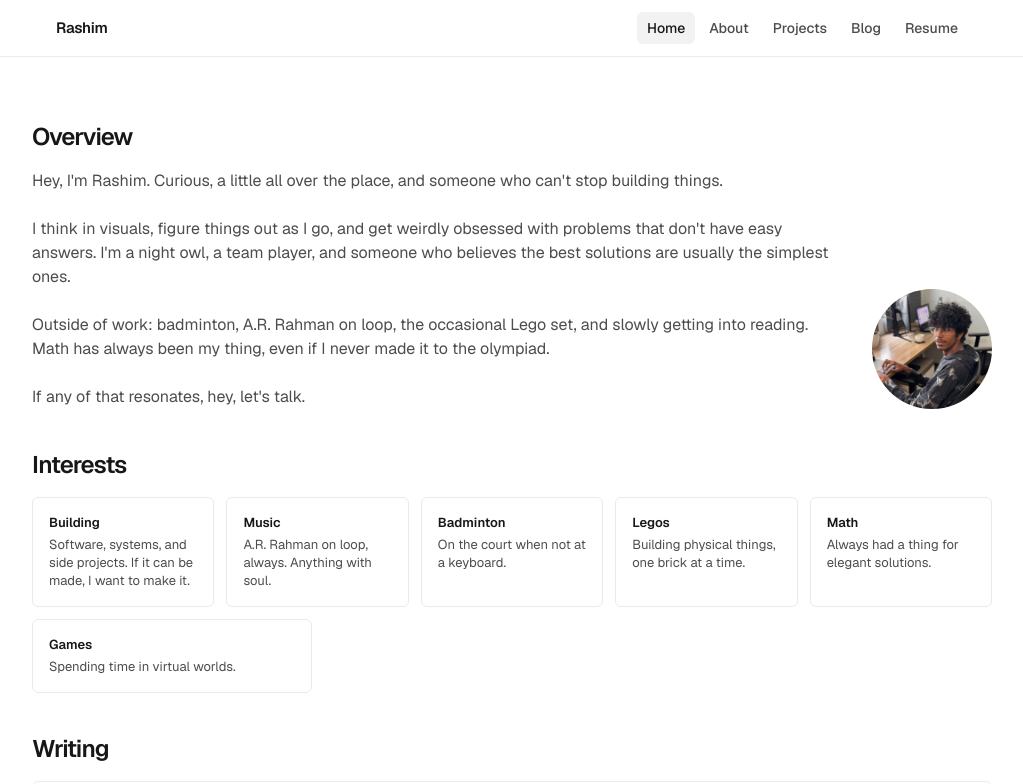
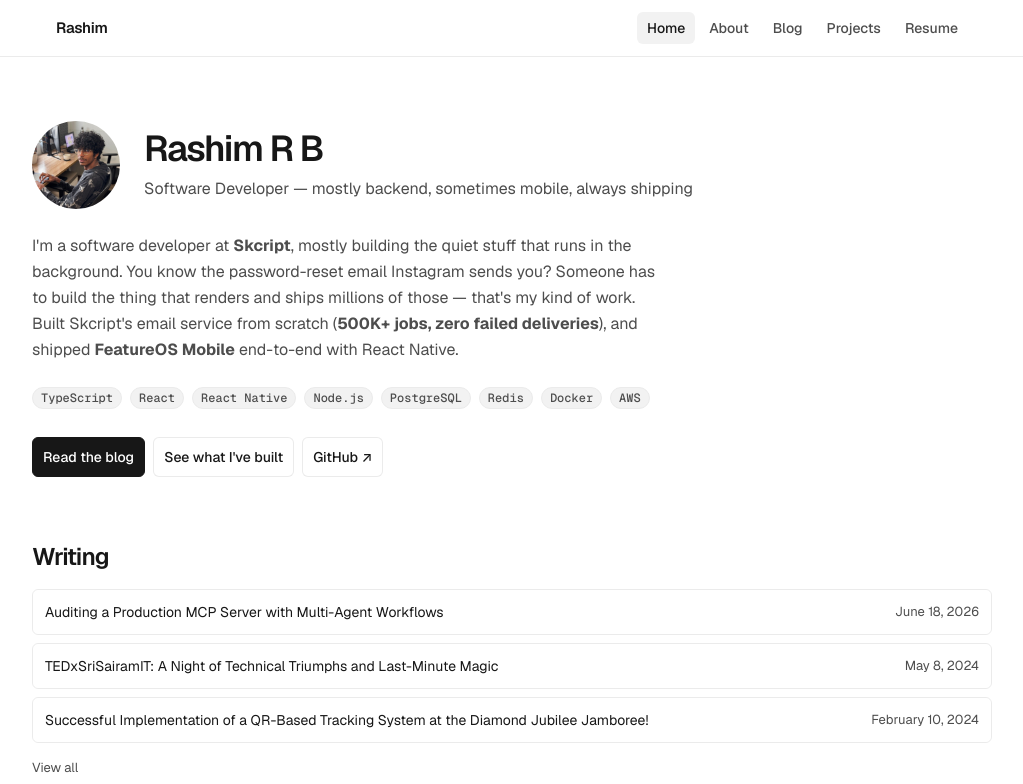
Before and after one commit to rashim2104/portfolio, a Next.js app: page / in a window 1280 px wide. Shown: the top 784 px of the page, without its empty margins (128-1151 px from the left). Built offline with nearby package versions, Linux system fonts and the light colour scheme.

Commit message:
feat: humanize home page with dev-facing hero and blog-first layout

```diff
--- a/src/app/page.tsx
+++ b/src/app/page.tsx
@@ -1,13 +1,14 @@
 import React from "react";
 import Link from "next/link";
+import Image from "next/image";
 import { baseURL } from "@/app/resources";
-import { home, person } from "@/app/resources/content";
+import { home, person, social } from "@/app/resources/content";
 import { getPosts } from "@/app/utils/utils";
 import { formatDate } from "@/app/utils/formatDate";
 
 export async function generateMetadata() {
-  const title = "Rashim R B - Full Stack Developer";
-  const description = "Full Stack Developer at Skcript specializing in TypeScript, React Native, Node.js. Building production-grade email services, mobile apps, and scalable systems. Based in Chennai.";
+  const title = "Rashim R B - Software Developer";
+  const description = "Software Developer at Skcript specializing in TypeScript, React Native, Node.js. Building production-grade email services, mobile apps, and scalable systems. Based in Chennai.";
   const ogImage = `https://${baseURL}/og?type=default&title=${encodeURIComponent(title)}&description=${encodeURIComponent(description)}`;
 
   return {
@@ -32,65 +33,67 @@ export async function generateMetadata() {
   };
 }
 
+const githubLink = social.find((s) => s.name === "GitHub")?.link ?? "https://github.com/rashim2104";
+
 export default function Home() {
   const posts = getPosts(["src", "app", "blog", "posts"])
     .sort((a, b) => new Date(b.metadata.publishedAt).getTime() - new Date(a.metadata.publishedAt).getTime())
     .slice(0, 3);
 
   return (
-    <div style={{ maxWidth: "var(--max-w-md)", width: "100%", display: "flex", flexDirection: "column", gap: "var(--space-10)" }}>
+    <div style={{ maxWidth: "var(--max-w-md)", width: "100%", display: "flex", flexDirection: "column", gap: "var(--space-16)" }}>
 
-      {/* Overview */}
-      <section style={{ display: "flex", flexDirection: "column", gap: "var(--space-4)" }}>
-        <h2 style={{ fontSize: "24px", fontWeight: 600, letterSpacing: "-0.96px", lineHeight: "32px", color: "var(--color-primary)", margin: 0 }}>
-          Overview
-        </h2>
-        <div style={{ display: "flex", gap: "var(--space-8)", alignItems: "flex-start", flexWrap: "wrap-reverse" }}>
-          <p style={{ fontSize: "16px", lineHeight: "24px", color: "var(--color-secondary)", flex: 1, minWidth: "200px", margin: 0 }}>
-            {home.about}
-          </p>
-          <img
+      {/* Hero */}
+      <section style={{ display: "flex", flexDirection: "column", gap: "var(--space-6)" }}>
+        <div style={{ display: "flex", gap: "var(--space-6)", alignItems: "center", flexWrap: "wrap" }}>
+          <Image
             src={person.avatar}
-            alt={person.name}
+            alt={`${person.name} — Software Developer based in Chennai`}
+            width={88}
+            height={88}
+            priority
             style={{
-              width: "120px",
-              height: "120px",
+              width: "88px",
+              height: "88px",
               borderRadius: "var(--radius-full)",
               objectFit: "cover",
               flexShrink: 0,
             }}
           />
+          <div style={{ display: "flex", flexDirection: "column", gap: "var(--space-2)", minWidth: "240px", flex: 1 }}>
+            <h1 style={{ fontSize: "36px", fontWeight: 600, letterSpacing: "-1.6px", lineHeight: "40px", color: "var(--color-primary)", margin: 0 }}>
+              {person.name}
+            </h1>
+            <p style={{ fontSize: "16px", lineHeight: "24px", color: "var(--color-secondary)", margin: 0 }}>
+              {home.headline}
+            </p>
+          </div>
         </div>
-      </section>
 
-      {/* Interests */}
-      <section style={{ display: "flex", flexDirection: "column", gap: "var(--space-4)" }}>
-        <h2 style={{ fontSize: "24px", fontWeight: 600, letterSpacing: "-0.96px", lineHeight: "32px", color: "var(--color-primary)", margin: 0 }}>
-          Interests
-        </h2>
-        <div style={{ display: "flex", flexWrap: "wrap", gap: "var(--space-3)" }}>
-          {home.interests.map((interest) => (
-            <div
-              key={interest.title}
-              style={{
-                display: "flex",
-                flexDirection: "column",
-                gap: "var(--space-1)",
-                padding: "var(--space-4)",
-                border: "1px solid var(--gray-400)",
-                borderRadius: "var(--radius-sm)",
-                flex: "1 1 180px",
-                maxWidth: "280px",
-              }}
-            >
-              <span style={{ fontSize: "13px", fontWeight: 600, lineHeight: "18px", color: "var(--color-primary)" }}>
-                {interest.title}
-              </span>
-              <span style={{ fontSize: "13px", lineHeight: "18px", color: "var(--color-secondary)" }}>
-                {interest.description}
-              </span>
-            </div>
+        <p style={{ fontSize: "16px", lineHeight: "26px", color: "var(--color-secondary)", margin: 0, maxWidth: "60ch" }}>
+          {home.intro}
+        </p>
+
+        {/* Tech stack */}
+        <div style={{ display: "flex", flexWrap: "wrap", gap: "var(--space-2)" }}>
+          {home.stack.map((tech) => (
+            <span key={tech} className="tag" style={{ fontFamily: "var(--font-mono)" }}>
+              {tech}
+            </span>
           ))}
+        </div>
+
+        {/* CTAs */}
+        <div style={{ display: "flex", flexWrap: "wrap", gap: "var(--space-2)", marginTop: "var(--space-1)" }}>
+          <Link href="/blog" className="btn btn-primary">
+            Read the blog
+          </Link>
+          <Link href="/work" className="btn btn-secondary">
+            See what I've built
+          </Link>
+          <a href={githubLink} target="_blank" rel="noopener noreferrer" className="btn btn-secondary">
+            GitHub ↗
+          </a>
         </div>
       </section>
 
@@ -121,6 +124,35 @@ export default function Home() {
           </Link>
         </section>
       )}
+
+      {/* Interests */}
+      <section style={{ display: "flex", flexDirection: "column", gap: "var(--space-4)" }}>
+        <h2 style={{ fontSize: "24px", fontWeight: 600, letterSpacing: "-0.96px", lineHeight: "32px", color: "var(--color-primary)", margin: 0 }}>
+          Beyond the keyboard
+        </h2>
+        <div style={{ display: "grid", gridTemplateColumns: "repeat(auto-fill, minmax(220px, 1fr))", gap: "var(--space-3)" }}>
+          {home.interests.map((interest) => (
+            <div
+              key={interest.title}
+              style={{
+                display: "flex",
+                flexDirection: "column",
+                gap: "var(--space-1)",
+                padding: "var(--space-4)",
+                border: "1px solid var(--gray-400)",
+                borderRadius: "var(--radius-sm)",
+              }}
+            >
+              <span style={{ fontSize: "13px", fontWeight: 600, lineHeight: "18px", color: "var(--color-primary)" }}>
+                {interest.title}
+              </span>
+              <span style={{ fontSize: "13px", lineHeight: "18px", color: "var(--color-secondary)" }}>
+                {interest.description}
+              </span>
+            </div>
+          ))}
+        </div>
+      </section>
     </div>
   );
 }
--- a/src/app/resources/content.js
+++ b/src/app/resources/content.js
@@ -43,8 +43,26 @@ const social = [
 const home = {
   label: "Home",
   title: person.name,
-  description: `Software Developer & IT Engineering Student from ${person.location}`,
-  headline: <>Software Developer & IT Engineering Student</>,
+  description: `Software Developer from ${person.location}, building backend systems and mobile apps at Skcript`,
+  headline: <>Software Developer — mostly backend, sometimes mobile, always shipping</>,
+  tagline: "better late than never",
+  intro: <>
+    I'm a software developer at <strong>Skcript</strong>, mostly building the quiet stuff that runs in
+    the background. You know the password-reset email Instagram sends you? Someone has to build the thing
+    that renders and ships millions of those — that's my kind of work. Built Skcript's email service from
+    scratch (<strong>500K+ jobs, zero failed deliveries</strong>), and shipped <strong>FeatureOS Mobile</strong> end-to-end
+    with React Native.
+  </>,
+  stack: [
+    "TypeScript",
+    "React",
+    "React Native",
+    "Node.js",
+    "PostgreSQL",
+    "Redis",
+    "Docker",
+    "AWS",
+  ],
   about: <>Hey, I'm Rashim. Curious, a little all over the place, and someone who can't stop building things.
     <br /><br />
     I think in visuals, figure things out as I go, and get weirdly obsessed with problems that don't have easy answers. I'm a night owl, a team player, and someone who believes the best solutions are usually the simplest ones.
@@ -56,27 +74,27 @@ const home = {
   interests: [
     {
       title: "Building",
-      description: "Software, systems, and side projects. If it can be made, I want to make it.",
+      description: "software, systems, side projects. if it can be built, i want to build it.",
     },
     {
       title: "Music",
-      description: "A.R. Rahman on loop, always. Anything with soul.",
+      description: "something chill always playing — a.r. rahman to indie. it never really stops.",
     },
     {
       title: "Badminton",
-      description: "On the court when not at a keyboard.",
+      description: "been too long. gotta get back on the court.",
     },
     {
       title: "Legos",
-      description: "Building physical things, one brick at a time.",
+      description: "right now it's the ferrari sf24. calm to build, real result at the end.",
     },
     {
       title: "Math",
-      description: "Always had a thing for elegant solutions.",
+      description: "always had a thing for it. trigonometry laws are underrated.",
     },
     {
       title: "Games",
-      description: "Spending time in virtual worlds.",
+      description: "valorant, rdr2, the occasional pubg night.",
     },
   ],
 };
--- a/src/components/Header.tsx
+++ b/src/components/Header.tsx
@@ -11,8 +11,8 @@ export const Header = () => {
   const navLinks = [
     { href: "/", label: "Home", match: (p: string) => p === "/" },
     { href: "/about", label: "About", match: (p: string) => p === "/about" },
+    { href: "/blog", label: "Blog", match: (p: string) => p.startsWith("/blog") },
     { href: "/work", label: "Projects", match: (p: string) => p.startsWith("/work") },
-    { href: "/blog", label: "Blog", match: (p: string) => p.startsWith("/blog") },
     { href: "/resume", label: "Resume", match: (p: string) => p.startsWith("/resume") },
   ];
 
@@ -43,6 +43,7 @@ export const Header = () => {
         </Link>
 
         <nav
+          aria-label="Main navigation"
           style={{
             display: "flex",
             alignItems: "center",
@@ -58,6 +59,7 @@ export const Header = () => {
               <Link
                 key={href}
                 href={href}
+                aria-current={isActive ? "page" : undefined}
                 className={`nav-link${isActive ? " active" : ""}`}
               >
                 {label}
```
